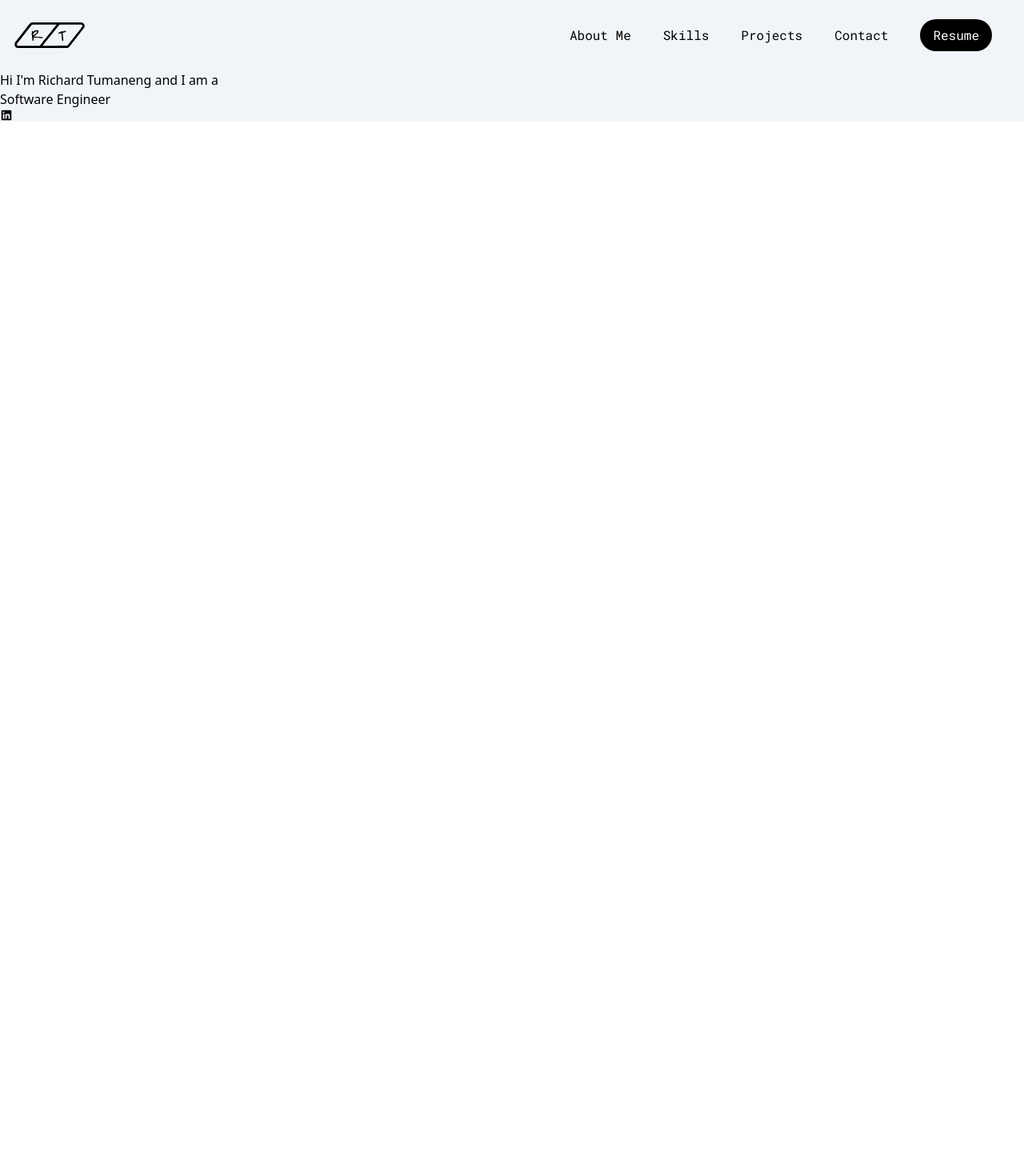
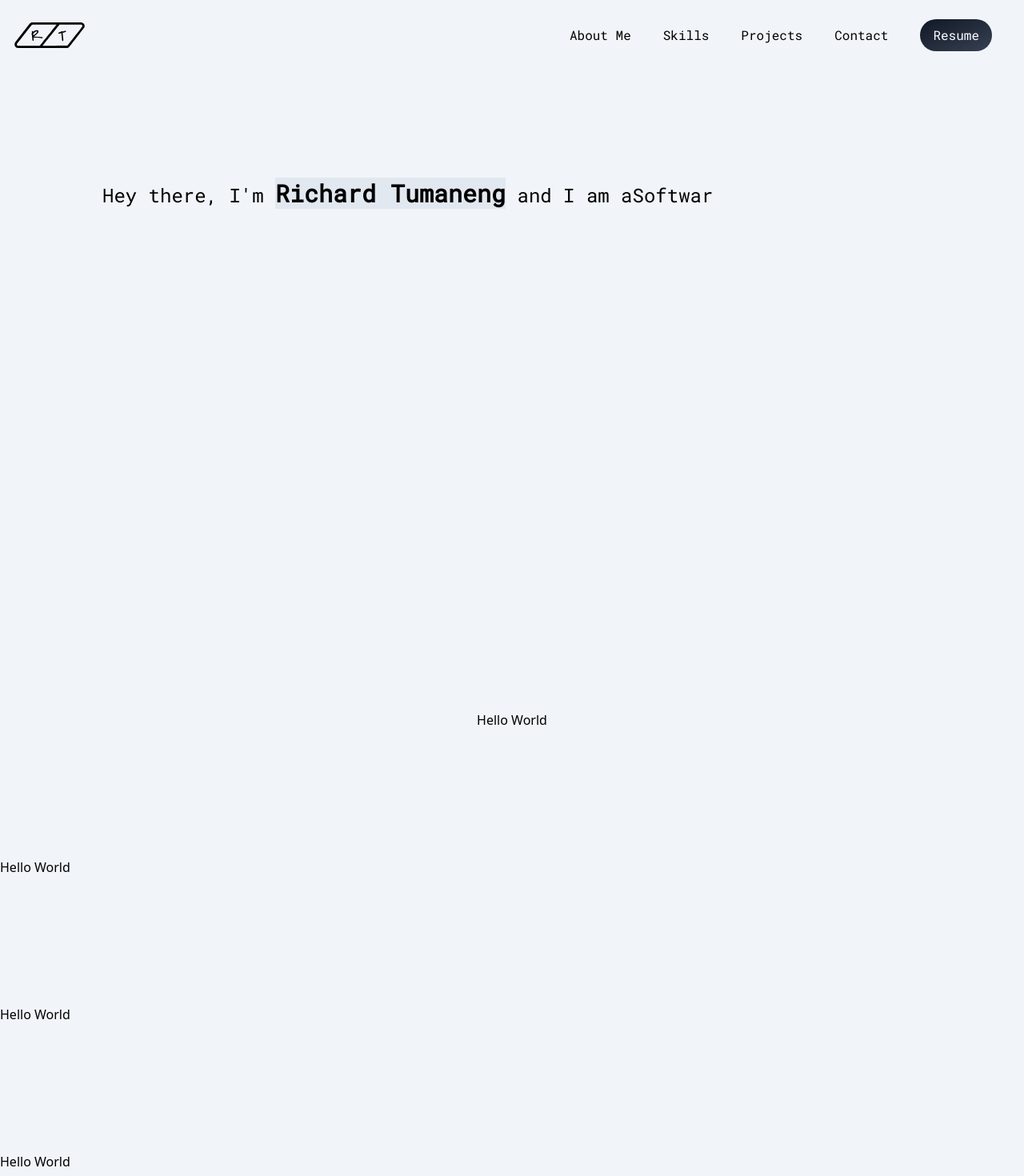
Before and after one commit to Hydraero/Richard-Tumaneng, a React (Vite) app in the folder client/: page / in a window 1280 px wide. Shown: the top 1470 px of the page at 80% size. Before the commit the page ends 800 px from the top, so only its background shows below. Built offline with nearby package versions, Linux system fonts and the light colour scheme.

Commit message:
Added react-type-animation & Tailwind CSS smooth scrolling style

```diff
--- a/client/package.json
+++ b/client/package.json
@@ -10,11 +10,13 @@
   },
   "dependencies": {
     "@types/node": "^18.11.19",
+    "@types/react-type-animation": "^1.1.1",
     "autoprefixer": "^10.4.13",
     "postcss": "^8.4.21",
     "react": "^18.2.0",
     "react-dom": "^18.2.0",
     "react-icons": "^4.7.1",
+    "react-type-animation": "^2.1.2",
     "tailwindcss": "^3.2.4"
   },
   "devDependencies": {
--- a/client/src/components/Hero.tsx
+++ b/client/src/components/Hero.tsx
@@ -1,24 +1,49 @@
 import React from 'react'
-import {AiFillLinkedin} from 'react-icons/ai'
+import { AiFillLinkedin } from 'react-icons/ai'
+import { TypeAnimation } from 'react-type-animation' //Documentation here: https://www.npmjs.com/package/react-type-animation
 
 type Props = {}
 
 const Hero = (props: Props) => {
   return (
-    <section id="home" className="flex md:flex-row flex-col">
-      <div>
-        <h1>
-          Hi I'm Richard Tumaneng and I am a
-        </h1>
-        <h2>
-          Software Engineer
-        </h2>
-        <p>
-          <AiFillLinkedin/>
-        </p>
+  <div>
+    <main>
+      <section id="home" className="flex md:flex-row flex-col h-screen">
+        <div className='font-robotomono p-32 text-2xl'>
+          <h1 className='py-2 leading-9'>
+            Hey there, I'm <span className='bg-slate-200 text-3xl font-semibold'>Richard Tumaneng</span> and I am a
+            <TypeAnimation
+              sequence={[
+                'Software Engineer',
+                4000,
+                'Full Stack Developer',
+                4000,
+                'Computer Enthusiast',
+                4000,
+                'Lifetime Learner',
+                4000,
+              ]}
+              speed={40} // Custom Speed from 1-99 - Default Speed: 40
+              repeat={Infinity} // Repeat this Animation Sequence infinitely
+            />
+          </h1>
+        </div>
+      </section>
+      <section id='about-me' className='mb-40 text-center'>
+              Hello World
+      </section>
+      <section id='skills' className='mb-40 justify-center'>
+              Hello World
+      </section>
+      <section id='projects' className='mb-40 justify-center'>
+              Hello World
+      </section>
+      <section id='contact' className='mb-40 justify-center'>
+              Hello World
+      </section>
+    </main>
+  </div>
 
-      </div>
-    </section>
   )
 }
 
--- a/client/src/components/Navbar.tsx
+++ b/client/src/components/Navbar.tsx
@@ -30,7 +30,7 @@ const Navbar = (props: Props) => {
                     </li>
                 ))}
                 <li className='font-robotomono mr-10'>
-                    <button className="bg-black hover:bg-slate-500 text-white py-2 px-4 rounded-full hover:scale-110 transition duration-300 ease-in-out">
+                    <button className="bg-gradient-to-br from-gray-900 to-gray-700 hover:bg-slate-500 text-white py-2 px-4 rounded-full hover:scale-110 transition duration-300 ease-in-out">
                         <a href= {resume} download>
                             Resume
                         </a>
--- a/client/src/index.css
+++ b/client/src/index.css
@@ -3,3 +3,10 @@
 @tailwind base;
 @tailwind components;
 @tailwind utilities;
+
+
+@layer base {
+  html {
+    @apply scroll-smooth;
+  }
+}
```
Also changed, not shown: 2 other files (tests, documents, lock files or other folders).
